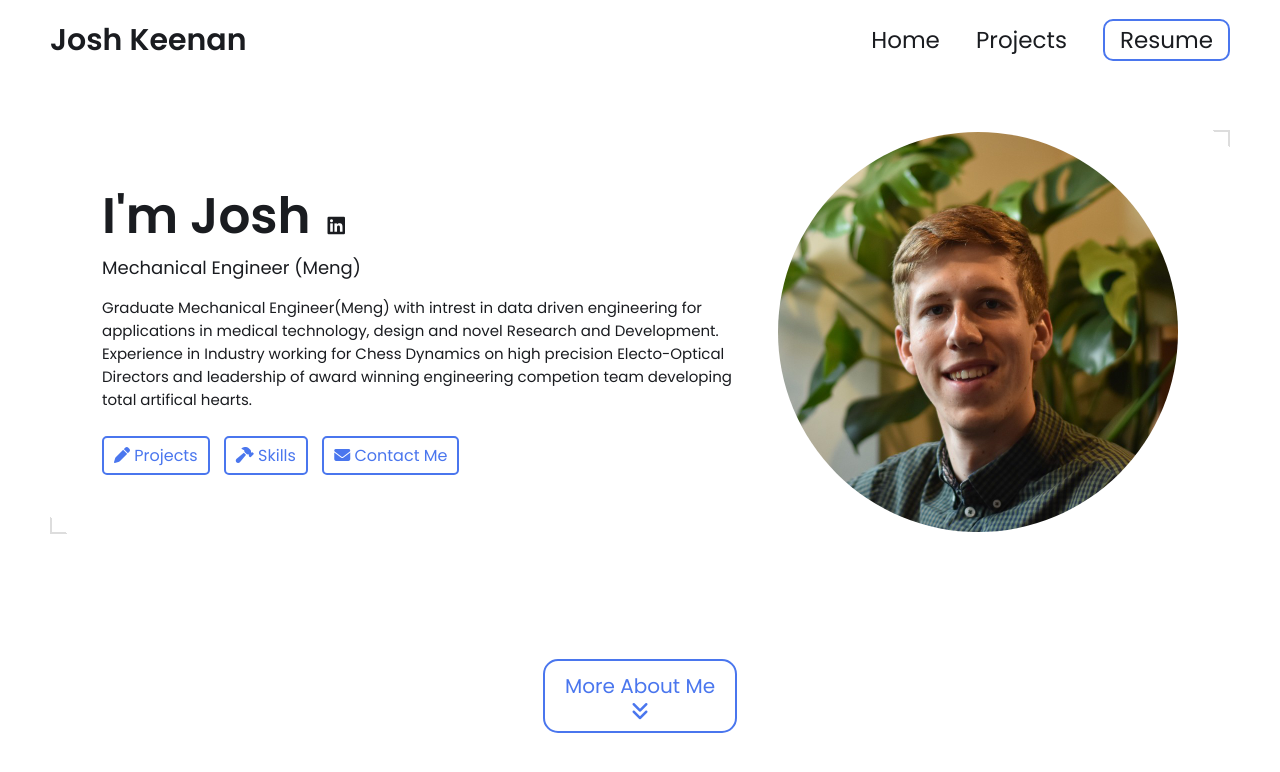
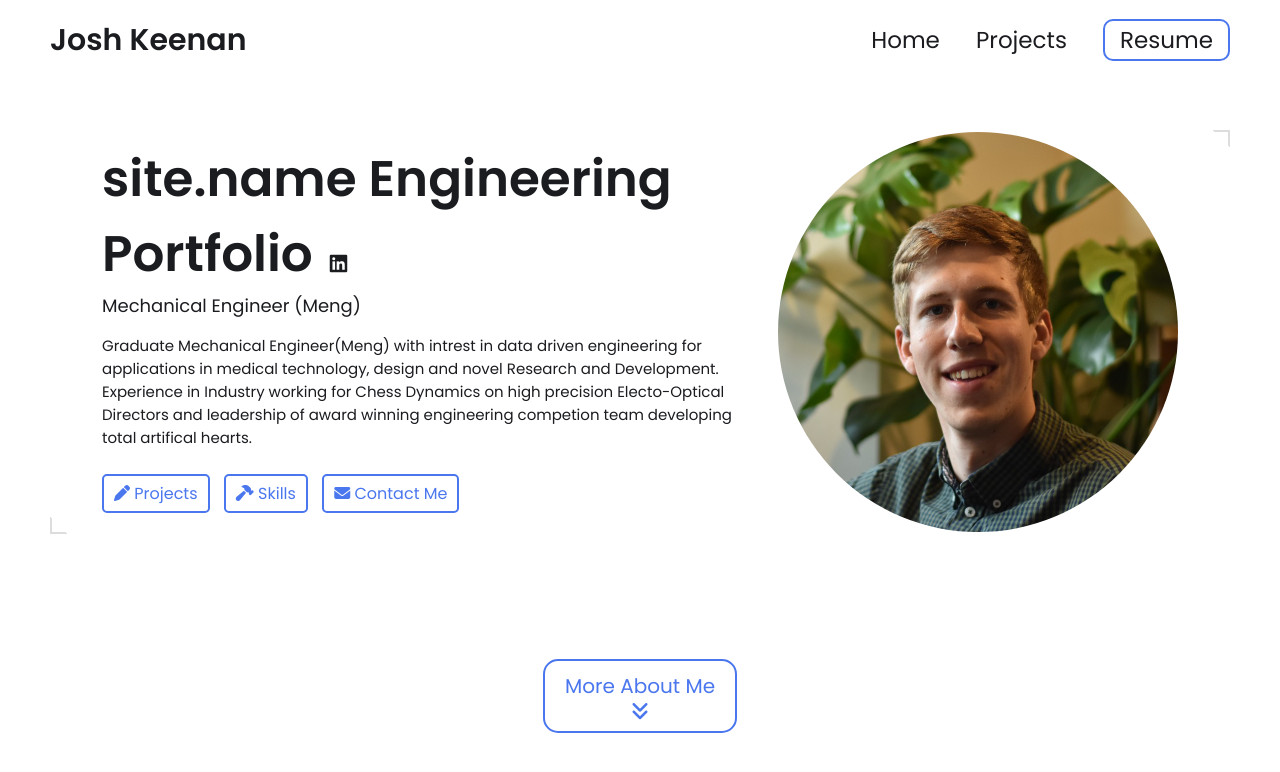
Before and after one commit to JJK3671/JJK3671.github.io, a Jekyll site: the page built from index.html, in a window 1280 px wide and 900 px high. Shown: the top 772 px of the window. Built offline with Jekyll 4.4.1, drawn with Linux system fonts in a browser that asks for light colours.

Commit message:
Update hero.html

```diff
--- a/_includes/hero.html
+++ b/_includes/hero.html
@@ -4,7 +4,7 @@
     <div class="group">
         <div class="text">
             <h2>
-                I'm {{ site.name | split: ' ' | first }}
+                site.name Engineering Portfolio
                 {% if site.external-links %}
                 <span class="external-links">
                     {% assign platforms = "linkedin,x-twitter,github,stackoverflow,discord,medium,threads,bluesky,instagram,youtube" | split: "," %}
```
